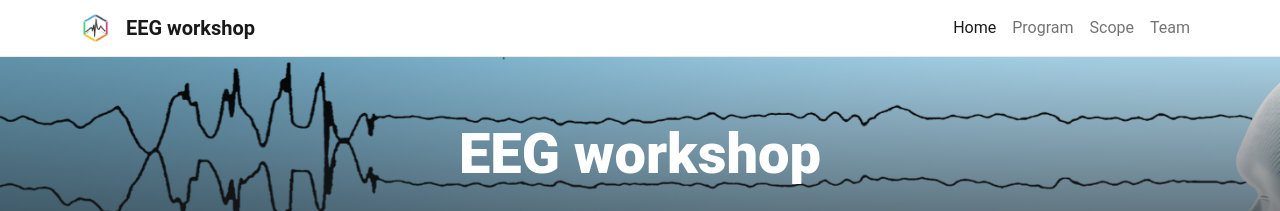
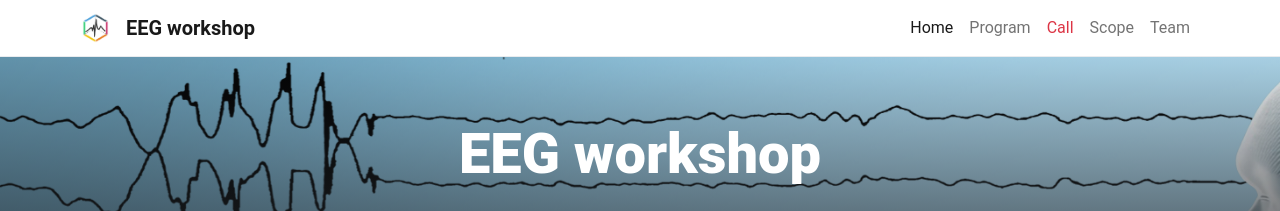
Before and after one commit to biomedepi/eegworkshop, a Jekyll site: the page built from pages/home.md, in a window 1280 px wide. Shown: the top 211 px of the page. Built offline with Jekyll 4.4.1, drawn with Linux system fonts in a browser that asks for light colours.

Commit message:
Update navigation.yml

```diff
--- a/_data/navigation.yml
+++ b/_data/navigation.yml
@@ -4,6 +4,8 @@
   href: /
 - text: Program
   href: true
+- text: Call
+  href: true
 - text: Scope
   href: true
 - text: Team
```
